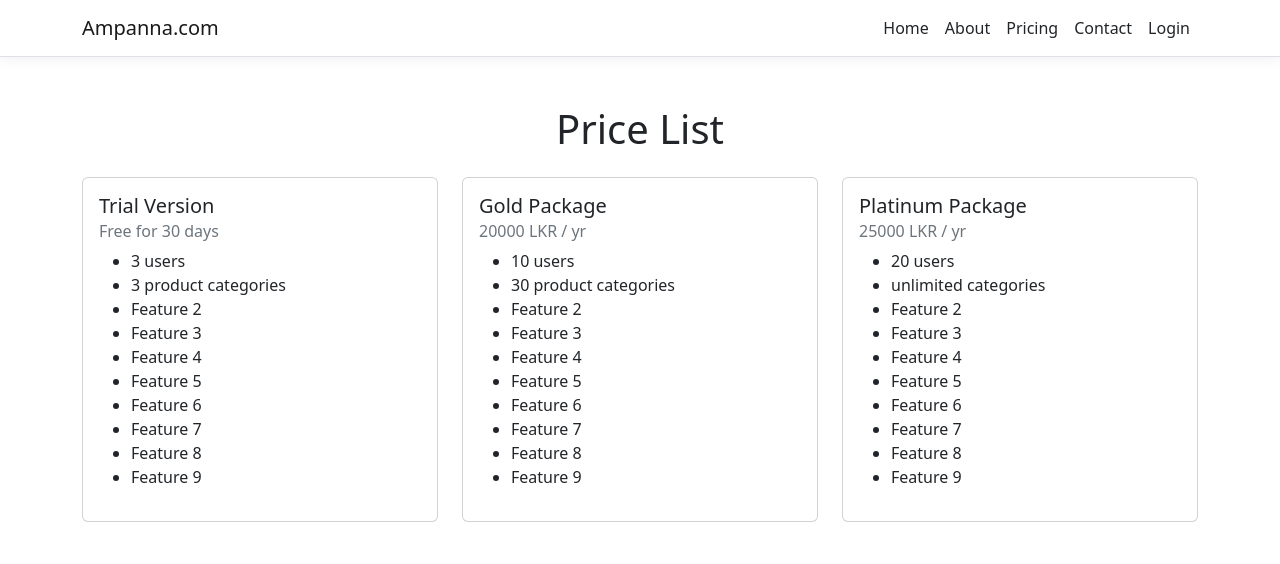
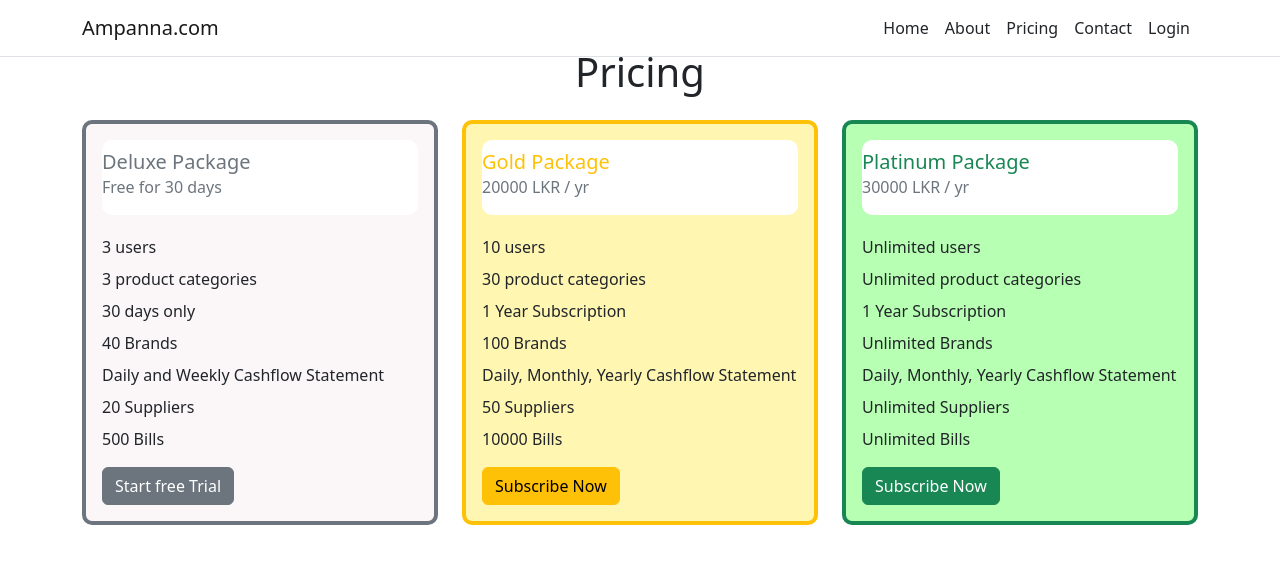
Before and after one commit to bhanusunrise/Development-Project-Level-3, a React (Create React App) app in the folder ClientApp/: page /pricing in a window 1280 px wide. Shown: the top 564 px of the page. Built offline with nearby package versions, Linux system fonts and the light colour scheme.

Commit message:
Created Price List

```diff
--- a/ClientApp/src/components/Home.js
+++ b/ClientApp/src/components/Home.js
@@ -5,7 +5,7 @@ import image2 from './images/Home/carasoul/image2.webp';
 import image3 from './images/Home/carasoul/image3.webp';
 import image4 from './images/Home/carasoul/image4.webp';
 import SummeryDetails from './SummeryDetails';
-import { Button } from 'reactstrap';
+import PriceList from './PriceList';
 
 const detailTopics = ["The Best Solution", "The Most Cost Effective Solution", "The Best Customer Care Service", "The Latest Technology"];
 const detailContents = ["Our solution is best fit for your business because we created this system only for Hardware Businesses. Unlike other ERP solutions, you won't get any confusion with unnecessary features.",
@@ -64,15 +64,17 @@ export class Home extends Component {
                                     <div className="col-md-10"><SummeryDetails title="About Us" description="We, Bhanu Sunrise Solutions is the best emerging young software development company in Sri Lanka. Apart from Ampanna.com we offer Web Hosting and Web Development Services too." /></div>
                                     <div className="col-md-1"></div>
                                 </div>
-                                <div className="row">
-                                    <Button
-                                        color="warning"
-                                        outline
-                                    >
-                                        warning
-                                    </Button>
                                 </div>
-                                </div>
+                        </div>
+                    </div>
+                </div>
+
+                <div className="container-fluid" id="pricing-menu">
+                    <div className="container">
+                        <div className="row">
+                            <div className="d-flex align-items-center text-center">
+                                    <PriceList />
+                            </div>
                         </div>
                     </div>
                 </div>
--- a/ClientApp/src/components/NavMenu.css
+++ b/ClientApp/src/components/NavMenu.css
@@ -11,10 +11,6 @@ html {
   html {
     font-size: 16px;
   }
-}
-
-.box-shadow {
-  box-shadow: 0 .25rem .75rem rgba(0, 0, 0, .05);
 }
 
 .custom-card {
@@ -31,9 +27,41 @@ html {
     background: rgb(255,255,255);
     background: linear-gradient(180deg, rgba(255,255,255,1) 0%, rgba(186,236,246,1) 100%);
     padding-top:200px;
-    padding-bottom: 200px;
+    padding-bottom: 100px;
 }
 
 .h1-p-spacing {
     margin-bottom: 300px;
 }
+
+#pricing-menu {
+    background: rgb(186,236,246);
+    background: linear-gradient(180deg, rgba(186,236,246,1) 0%, rgba(246,186,218,1) 100%);
+    padding-top: 100px;
+    padding-bottom: 200px;
+}
+
+.package {
+    border-width: 4px !important;
+    border-radius: 10px;
+}
+
+#trial-version {
+    background-color: rgba(240, 229, 234, 0.3);
+}
+
+#gold-version {
+    background-color: rgba(255, 226, 0, 0.3);
+}
+
+#platinum-version {
+    background-color: rgba(19, 255, 0, 0.3);
+}
+
+.card-topic{
+    padding-top: 10px;
+    padding-bottom : 10px;
+    background-color : #fff;
+    border-radius: 10px;
+    margin-bottom: 20px;
+}
--- a/ClientApp/src/components/NavMenu.js
+++ b/ClientApp/src/components/NavMenu.js
@@ -6,7 +6,7 @@ import './NavMenu.css';
 export class NavMenu extends Component {
     static displayName = NavMenu.name;
 
-  constructor (props) {
+    constructor(props) {
         super(props);
 
         this.toggleNavbar = this.toggleNavbar.bind(this);
@@ -15,7 +15,7 @@ export class NavMenu extends Component {
         };
     }
 
-  toggleNavbar () {
+    toggleNavbar() {
         this.setState({
             collapsed: !this.state.collapsed
         });
@@ -24,7 +24,7 @@ export class NavMenu extends Component {
     render() {
         return (
             <header>
-        <Navbar className="navbar-expand-sm navbar-toggleable-sm ng-white border-bottom box-shadow mb-3" container light>
+                <Navbar className="navbar-expand-sm navbar-toggleable-sm bg-white border-bottom box-shadow mb-3 fixed-top" container>
                     <NavbarBrand tag={Link} to="/">Ampanna.com</NavbarBrand>
                     <NavbarToggler onClick={this.toggleNavbar} className="mr-2" />
                     <Collapse className="d-sm-inline-flex flex-sm-row-reverse" isOpen={!this.state.collapsed} navbar>
--- a/ClientApp/src/components/PriceList.js
+++ b/ClientApp/src/components/PriceList.js
@@ -1,74 +1,90 @@
 import React from 'react';
-import { Container, Row, Col, Card, CardBody, CardTitle, CardSubtitle, CardText } from 'reactstrap';
+import { Container, Row, Col, Card, CardBody, CardTitle, CardSubtitle, CardText, Button } from 'reactstrap';
 
 const PriceList = () => {
     return (
         <Container>
-            <h1 className="mt-5 mb-4 text-center">Price List</h1>
+            <h1 className="mt-5 mb-4 text-center">Pricing</h1>
             <Row>
                 <Col sm="4">
-                    <Card>
+                    <Card color="secondary" outline className="package" id="trial-version">
                         <CardBody>
-                            <CardTitle tag="h5">Trial Version</CardTitle>
-                            <CardSubtitle tag="h6" className="mb-2 text-muted">Free for 30 days</CardSubtitle>
+                            <div className = "card-topic">
+                                <CardTitle tag="h5" className="text-secondary">Deluxe Package</CardTitle>
+                                <CardSubtitle tag="h6" className="mb-2 text-muted">Free for 30 days</CardSubtitle>
+                           </div>
+
                             <CardText>
-                                <ul>
-                                    <li>3 users</li>
-                                    <li>3 product categories</li>
-                                    <li>Feature 2</li>
-                                    <li>Feature 3</li>
-                                    <li>Feature 4</li>
-                                    <li>Feature 5</li>
-                                    <li>Feature 6</li>
-                                    <li>Feature 7</li>
-                                    <li>Feature 8</li>
-                                    <li>Feature 9</li>
-                                </ul>
+                                <dl>
+                                    <dd>3 users</dd>
+                                    <dd>3 product categories</dd>
+                                    <dd>30 days only</dd>
+                                    <dd>40 Brands</dd>
+                                    <dd>Daily and Weekly Cashflow Statement</dd>
+                                    <dd>20 Suppliers</dd>
+                                    <dd>500 Bills</dd>
+                                </dl>
                             </CardText>
+                            <Button
+                                color="secondary"
+
+                            >
+                                Start free Trial
+                            </Button>
                         </CardBody>
                     </Card>
                 </Col>
                 <Col sm="4">
-                    <Card>
+                    <Card color="warning" outline className="package" id="gold-version">
                         <CardBody>
-                            <CardTitle tag="h5">Gold Package</CardTitle>
+                            <div className = "card-topic">
+                            <CardTitle tag="h5" className="text-warning">Gold Package</CardTitle>
                             <CardSubtitle tag="h6" className="mb-2 text-muted">20000 LKR / yr</CardSubtitle>
+                            </div>
                             <CardText>
-                                <ul>
-                                    <li>10 users</li>
-                                    <li>30 product categories</li>
-                                    <li>Feature 2</li>
-                                    <li>Feature 3</li>
-                                    <li>Feature 4</li>
-                                    <li>Feature 5</li>
-                                    <li>Feature 6</li>
-                                    <li>Feature 7</li>
-                                    <li>Feature 8</li>
-                                    <li>Feature 9</li>
-                                </ul>
+                                <dl>
+                                    <dd>10 users</dd>
+                                    <dd>30 product categories</dd>
+                                    <dd>1 Year Subscription</dd>
+                                    <dd>100 Brands</dd>
+                                    <dd>Daily, Monthly, Yearly Cashflow Statement</dd>
+                                    <dd>50 Suppliers</dd>
+                                    <dd>10000 Bills</dd>
+                                </dl>
                             </CardText>
+                            <Button
+                                color="warning"
+
+                            >
+                                Subscribe Now
+                            </Button>
                         </CardBody>
                     </Card>
                 </Col>
                 <Col sm="4">
-                    <Card>
+                    <Card color="success" outline className="package" id="platinum-version">
                         <CardBody>
-                            <CardTitle tag="h5">Platinum Package</CardTitle>
-                            <CardSubtitle tag="h6" className="mb-2 text-muted">25000 LKR / yr</CardSubtitle>
+                            <div className = "card-topic">
+                                <CardTitle tag="h5" className="text-success">Platinum Package</CardTitle>
+                                <CardSubtitle tag="h6" className="mb-2 text-muted">30000 LKR / yr</CardSubtitle>
+                            </div>
                             <CardText>
-                                <ul>
-                                    <li>20 users</li>
-                                    <li>unlimited categories</li>
-                                    <li>Feature 2</li>
-                                    <li>Feature 3</li>
-                                    <li>Feature 4</li>
-                                    <li>Feature 5</li>
-                                    <li>Feature 6</li>
-                                    <li>Feature 7</li>
-                                    <li>Feature 8</li>
-                                    <li>Feature 9</li>
-                                </ul>
+                                <dl>
+                                    <dd>Unlimited users</dd>
+                                    <dd>Unlimited product categories</dd>
+                                    <dd>1 Year Subscription</dd>
+                                    <dd>Unlimited Brands</dd>
+                                    <dd>Daily, Monthly, Yearly Cashflow Statement</dd>
+                                    <dd>Unlimited Suppliers</dd>
+                                    <dd>Unlimited Bills</dd>
+                                </dl>
                             </CardText>
+                            <Button
+                                color="success"
+
+                            >
+                                Subscribe Now
+                            </Button>
                         </CardBody>
                     </Card>
                 </Col>
```
Lines whose indentation alone changed are shown as unchanged.
